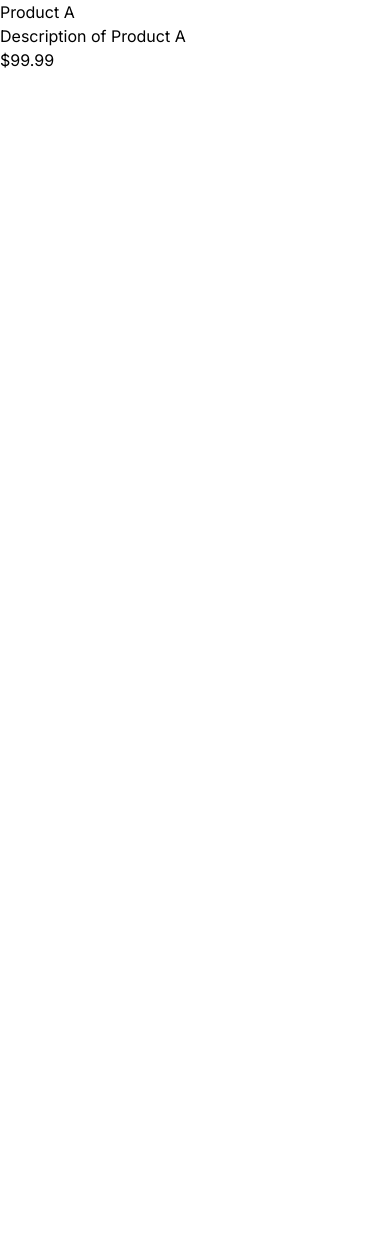
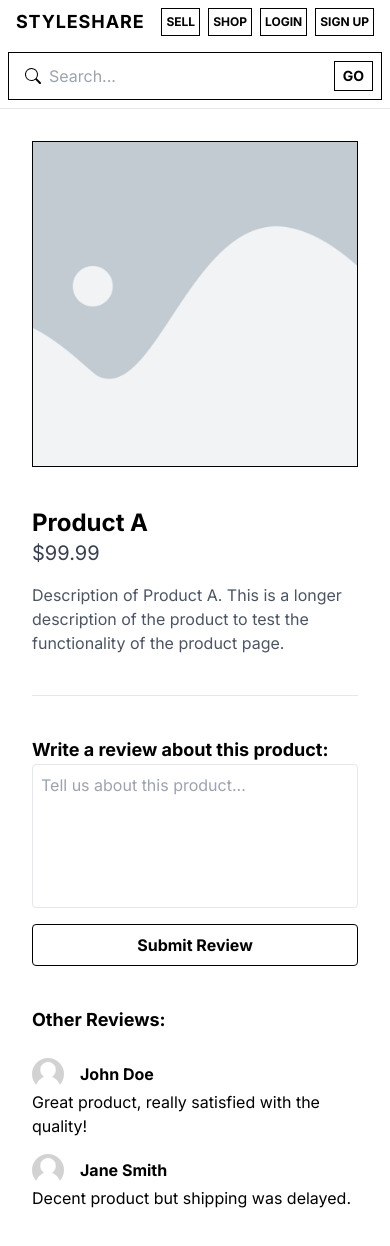
Before and after one commit to FlackCode/StyleShare_v3, a Next.js app: page /shop/1 in a window 390 px wide. Shown: the top 1246 px of the page. Before the commit the page ends 844 px from the top, so only its background shows below. Built offline with nearby package versions, Linux system fonts and the light colour scheme.

Commit message:
Responsive Product Page with comments!

```diff
--- a/src/app/shop/[product]/page.tsx
+++ b/src/app/shop/[product]/page.tsx
@@ -1,18 +1,29 @@
 "use client";
+import Navbar from '@/components/NavBar';
+import ProductReview from '@/components/ProductReview';
+import Image from 'next/image';
 import { useParams } from 'next/navigation';
 import { useEffect, useState } from "react";
 
-// Define a type for product data
+type Review = {
+  name: string;
+  comment: string;
+  imagePath: string;
+};
+
 type Product = {
   id: number;
   name: string;
   description: string;
   price: string;
+  imagePath: string;
+  reviews: Review[];
 };
 
 export default function ProductPage() {
   const params = useParams();
   const [productData, setProductData] = useState<Product | null>(null);
+  const [productReviews, setProductReviews] = useState<Review[] | null>(null);
   const productID = Array.isArray(params.product) ? params.product[0] : params.product;
 
   useEffect(() => {
@@ -21,18 +32,66 @@ export default function ProductPage() {
       const foundProduct = products.find((p) => p.id === id);
       if (foundProduct) {
         setProductData(foundProduct);
+        setProductReviews(foundProduct.reviews);
       }
     }
   }, [productID, params]);
 
-  // Define the product data
   const products: Product[] = [
-    { id: 1, name: "Product A", description: "Description of Product A", price: "$99.99" },
-    { id: 2, name: "Product B", description: "Description of Product B", price: "$89.99" },
-    { id: 3, name: "Product C", description: "Description of Product C", price: "$79.99" },
-    { id: 4, name: "Product D", description: "Description of Product D", price: "$69.99" },
-    { id: 5, name: "Product E", description: "Description of Product E", price: "$59.99" },
-    { id: 6, name: "Product F", description: "Description of Product F", price: "$49.99" },
+    {
+      id: 1,
+      name: "Product A",
+      description: "Description of Product A. This is a longer description of the product to test the functionality of the product page.",
+      price: "$99.99",
+      imagePath: "/placeholder.webp",
+      reviews: [
+        { name: "John Doe", comment: "Great product, really satisfied with the quality!", imagePath: "/placeholderpfp.jpg" },
+        { name: "Jane Smith", comment: "Decent product but shipping was delayed.", imagePath: "/placeholderpfp.jpg" },
+      ],
+    },
+    {
+      id: 2,
+      name: "Product B",
+      description: "Description of Product B. This is a longer description of the product to test the functionality of the product page.",
+      price: "$89.99",
+      imagePath: "/placeholder.webp",
+      reviews: [
+        { name: "Alice Johnson", comment: "Good value for the price, would recommend.", imagePath: "/placeholderpfp.jpg" },
+        { name: "Mike Lee", comment: "Product met my expectations, no complaints.", imagePath: "/placeholderpfp.jpg" },
+      ],
+    },
+    {
+      id: 3,
+      name: "Product C",
+      description: "Description of Product C. This is a longer description of the product to test the functionality of the product page.",
+      price: "$79.99",
+      imagePath: "/placeholder.webp",
+      reviews: [],
+    },
+    {
+      id: 4,
+      name: "Product D",
+      description: "Description of Product D. This is a longer description of the product to test the functionality of the product page.",
+      price: "$69.99",
+      imagePath: "/placeholder.webp",
+      reviews: [],
+    },
+    {
+      id: 5,
+      name: "Product E",
+      description: "Description of Product E. This is a longer description of the product to test the functionality of the product page.",
+      price: "$59.99",
+      imagePath: "/placeholder.webp",
+      reviews: [],
+    },
+    {
+      id: 6,
+      name: "Product F",
+      description: "Description of Product F. This is a longer description of the product to test the functionality of the product page.",
+      price: "$49.99",
+      imagePath: "/placeholder.webp",
+      reviews: [],
+    },
   ];
 
   if (!productData) {
@@ -40,10 +99,49 @@ export default function ProductPage() {
   }
 
   return (
-    <div>
-      <h1>{productData.name}</h1>
-      <p>{productData.description}</p>
-      <p>{productData.price}</p>
-    </div>
+    <>
+      <Navbar />
+      <hr />
+      <div className="flex flex-col p-8 max-w-screen-xl mx-auto">
+        <div className="grid grid-cols-1 xl:grid-cols-2 gap-8">
+          <div className="relative w-full aspect-square border border-black">
+            <Image src={productData.imagePath} alt={productData.name} fill className="object-cover" />
+          </div>
+          <div className="flex flex-col justify-between xl:justify-start py-2">
+            <div className="mb-4">
+              <h1 className="font-bold text-2xl">{productData.name}</h1>
+              <p className="text-xl text-gray-700">{productData.price}</p>
+            </div>
+            <p className="text-gray-600">{productData.description}</p>
+          </div>
+        </div>
+        <hr className="my-8" />
+        <form className="my-2 flex flex-col">
+          <h1 className="text-lg font-bold">Write a review about this product:</h1>
+          <textarea
+            placeholder="Tell us about this product..."
+            className="border p-2 h-36 mb-4 resize-none rounded"
+          ></textarea>
+          <button className="py-2 px-4 border border-black font-bold transition-all duration-300 hover:bg-black hover:text-white rounded">
+            Submit Review
+          </button>
+        </form>
+        <div className="flex flex-col mt-8">
+          <h1 className="text-lg font-bold mb-4">Other Reviews:</h1>
+          {productReviews && productReviews.length > 0 ? (
+            productReviews.map((review, index) => (
+              <ProductReview
+                key={index}
+                name={review.name}
+                comment={review.comment}
+                imagePath={review.imagePath}
+              />
+            ))
+          ) : (
+            <p className="text-gray-500">No reviews for this product yet.</p>
+          )}
+        </div>
+      </div>
+    </>
   );
 }
--- a/src/app/shop/page.tsx
+++ b/src/app/shop/page.tsx
@@ -5,12 +5,12 @@ import Link from "next/link";
 export default function Shop() {
 
     const products = [
-        { id: 1, name: "Product A", description: "Description of Product A", price: "$99.99" },
-        { id: 2, name: "Product B", description: "Description of Product B", price: "$89.99" },
-        { id: 3, name: "Product C", description: "Description of Product C", price: "$79.99" },
-        { id: 4, name: "Product D", description: "Description of Product D", price: "$69.99" },
-        { id: 5, name: "Product E", description: "Description of Product E", price: "$59.99" },
-        { id: 6, name: "Product F", description: "Description of Product F", price: "$49.99" },
+        { id: 1, name: "Product A", description: "Description of Product A", price: "$99.99", imagePath: "/placeholder.webp" },
+        { id: 2, name: "Product B", description: "Description of Product B", price: "$89.99", imagePath: "/placeholder.webp" },
+        { id: 3, name: "Product C", description: "Description of Product C", price: "$79.99", imagePath: "/placeholder.webp" },
+        { id: 4, name: "Product D", description: "Description of Product D", price: "$69.99", imagePath: "/placeholder.webp" },
+        { id: 5, name: "Product E", description: "Description of Product E", price: "$59.99", imagePath: "/placeholder.webp" },
+        { id: 6, name: "Product F", description: "Description of Product F", price: "$49.99", imagePath: "/placeholder.webp" },
       ];
 
     return (
@@ -20,12 +20,11 @@ export default function Shop() {
             <div className="px-2 md:px-4 xl:px-16 py-4 flex flex-col gap-4">
                 <div className="flex justify-between items-center">
                     <h1 className="font-bold text-lg md:text-xl">Browsing {products.length} Products</h1>
-                    <button className="px-2 py-1 border border-black font-bold transition-all duration-300 hover:bg-black hover:text-white md:hidden">FILTER</button>
                 </div>
                 <div className="grid grid-cols-2 md:grid-cols-4 xl:grid-cols-6 gap-4 md:gap-8">
                     {products.map(product => (
                         <Link key={product.id} href={`/shop/${product.id}`}>
-                            <Product />
+                            <Product name={product.name} description={product.description} price={product.price} imagePath={product.imagePath} />
                         </Link>
                     ))}
                 </div>
--- a/src/components/Product.tsx
+++ b/src/components/Product.tsx
@@ -1,14 +1,21 @@
 import Image from "next/image";
 import { BsHeart } from "react-icons/bs";
 
-export default function Product() {
+type ProductProps = {
+    name: string;
+    description: string;
+    price: string;
+    imagePath: string;
+}
+
+export default function Product({ name, description, price, imagePath }: ProductProps) {
     return (
         <div className="flex flex-col">
             <div className="relative h-48 md:h-60 border border-black ">
-                <Image src={'/placeholder.webp'} alt="Placeholder Image" fill className="object-cover"/>
+                <Image src={imagePath} alt={name}fill className="object-cover"/>
             </div>
             <div className="flex justify-between mt-2">
-                <h1 className="font-bold truncate">Item Name</h1>
+                <h1 className="font-bold truncate">{name}</h1>
                 <div className="flex gap-2">
                     <button>
                         <BsHeart />
@@ -16,10 +23,10 @@ export default function Product() {
                 </div>
             </div>
             <div>
-                <p className="text-sm md:text-base truncate">This is a short description of the product, very cool placeholder description.</p>
+                <p className="text-sm md:text-base truncate">{description}</p>
             </div>
             <div className="flex justify-between">
-                <p>$99.99</p>
+                <p>{price}</p>
                 <p className="font-semibold">Add to Cart</p>
             </div>
         </div>
--- /dev/null
+++ b/src/components/ProductReview.tsx
@@ -0,0 +1,19 @@
+import Image from "next/image";
+
+type Review = {
+    name: string;
+    comment: string;
+    imagePath: string;
+}
+
+export default function ProductReview({name, comment, imagePath}: Review) {
+    return (
+        <div className="my-2 flex flex-col">
+            <div className="flex gap-4 items-center">
+                <Image src={imagePath} alt={name} width={32} height={32} className="rounded-full" />
+                <h1 className="font-bold">{name}</h1>
+            </div>
+            <p>{comment}</p>
+        </div>
+    )
+}
```
Also changed, not shown: public/placeholderpfp.jpg (added).
